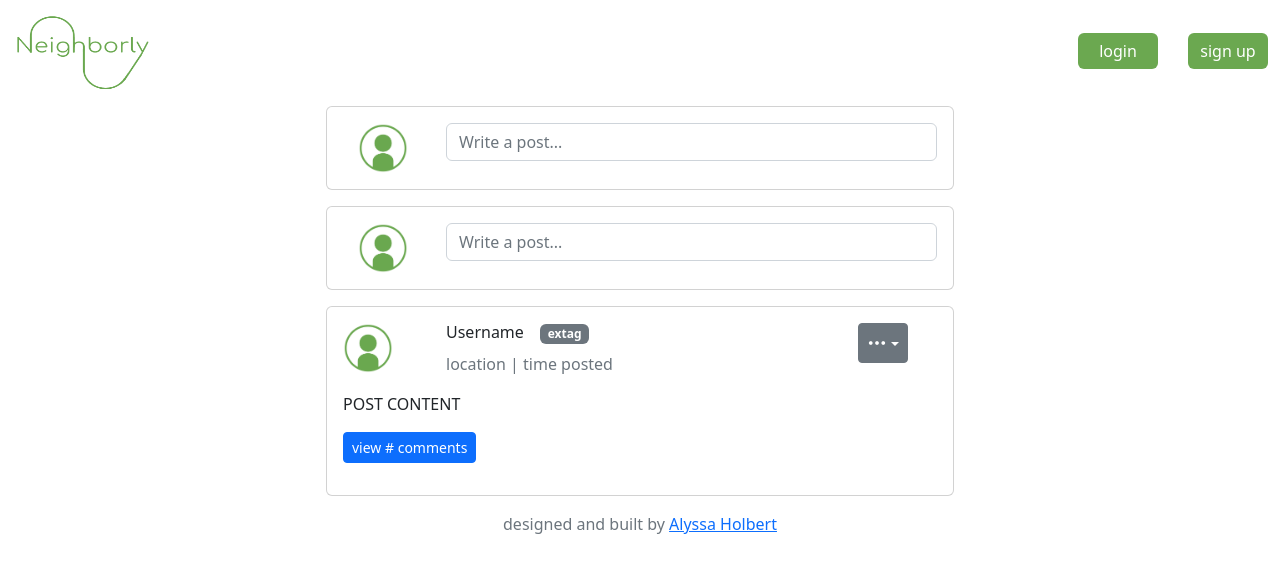
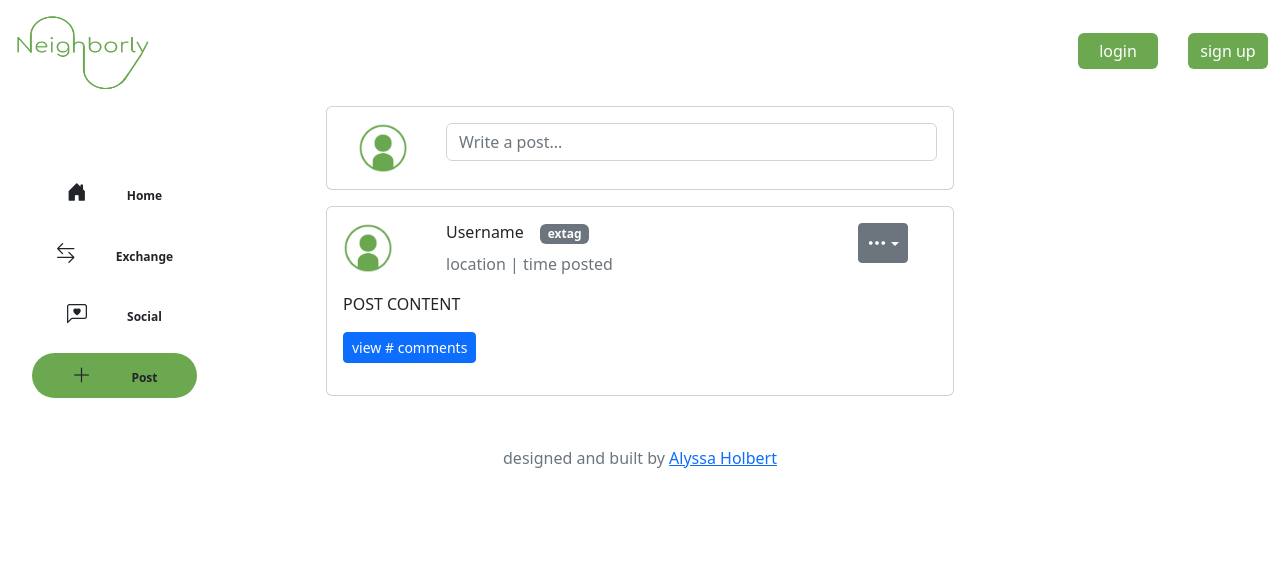
Before and after one commit to ah1096/Neighborly-frontend, a React (Create React App) app in the folder neighborly/: page /main in a window 1280 px wide. Shown: the top 572 px of the page. Built offline with nearby package versions, Linux system fonts and the light colour scheme.

Commit message:
added SideNav to MainPage

```diff
--- a/neighborly/src/components/MainPage.js
+++ b/neighborly/src/components/MainPage.js
@@ -1,12 +1,15 @@
 import Posts from './Posts.js';
-import CreatePost from './CreatePost.js';
+import SideNav from'./SideNav.js'
 
 export default function MainPage(){
     return(
         <span>
-            <div className="row justify-content-center">
+            <div className="row">
+                <div className="col-3">
+                    <SideNav />
+                </div>
+
                 <div className="col-6">
-                    <CreatePost />
                     <Posts />
                 </div>
             </div>
--- a/neighborly/src/components/SideNav.js
+++ b/neighborly/src/components/SideNav.js
@@ -3,7 +3,7 @@
 export default function SideNav(){
     return(
 
-<div className="row pe-5 text-align-center">
+<div className="ms-3 row pe-5 text-align-center">
     <div id="sidenav" className="d-flex w-25 col-12 flex-column flex-shrink-0 p-3 mt-5">
 
 
```
